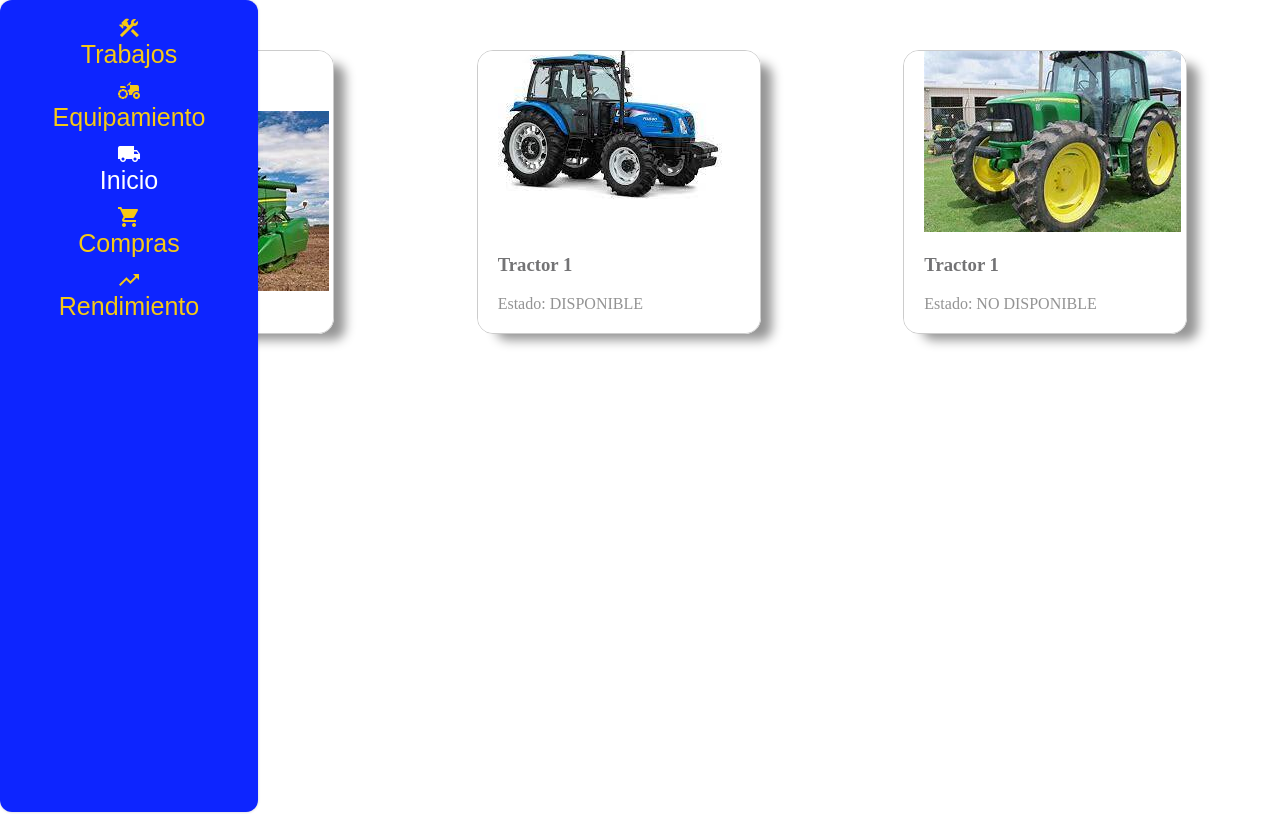
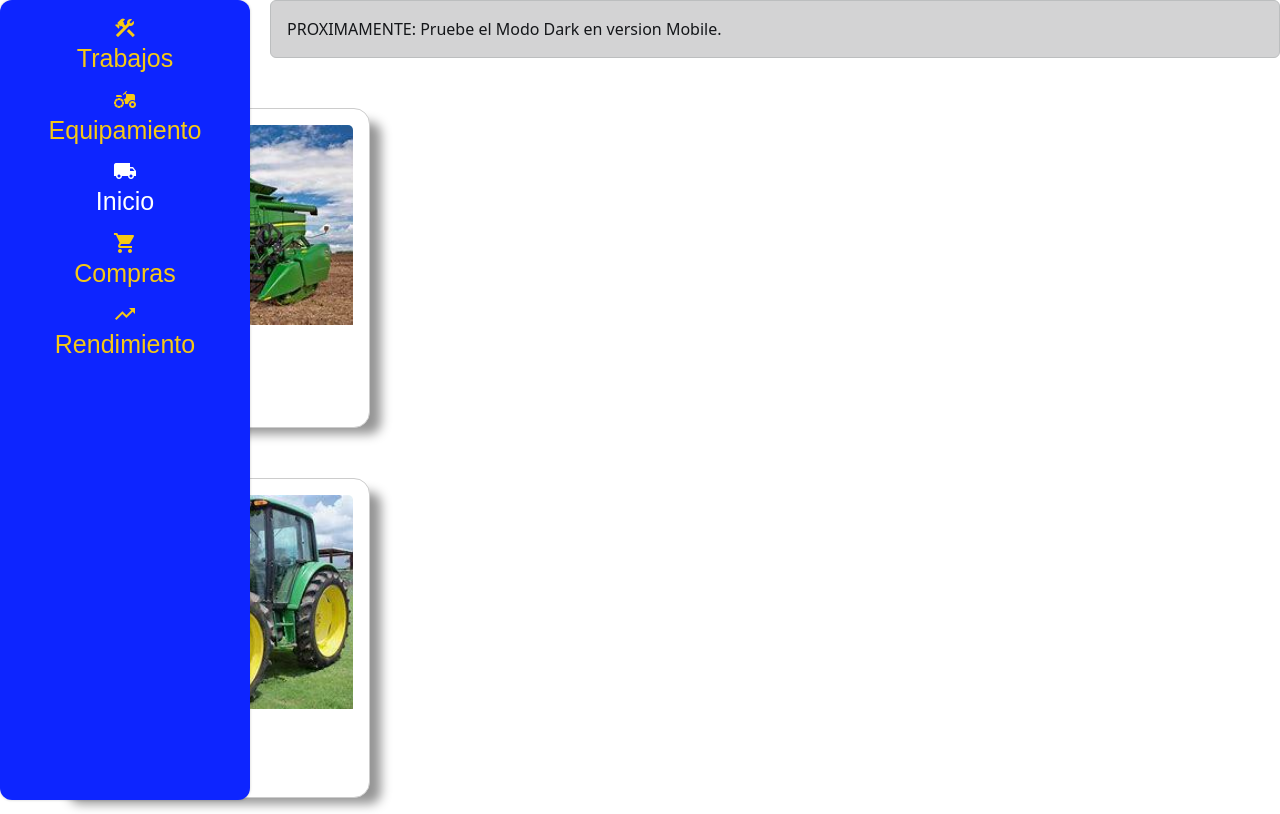
Before and after one commit to FedericoMontero/MaquinariaRuralCoder, a plain HTML site: page root/equipamiento.html in a window 1280 px wide. Shown: the top 814 px of the page. Drawn offline with nearby package versions, Linux system fonts and the light colour scheme.

Commit message:
Todo tiene algo de boostrap

```diff
--- a/root/css/style.css
+++ b/root/css/style.css
@@ -1,5 +1,9 @@
 body{
     margin: 0 0 55px;
+}
+
+footer{
+    margin-top: 50px;
 }
 
 h3{
--- a/root/equipamiento.html
+++ b/root/equipamiento.html
@@ -8,9 +8,14 @@
     <link rel="icon" href="images/favicon-32x32.png">
     <link href="https://fonts.googleapis.com/icon?family=Material+Icons"
       rel="stylesheet">
+      <link href="https://cdn.jsdelivr.net/npm/bootstrap@5.2.0-beta1/dist/css/bootstrap.min.css" rel="stylesheet" integrity="sha384-0evHe/X+R7YkIZDRvuzKMRqM+OrBnVFBL6DOitfPri4tjfHxaWutUpFmBp4vmVor" crossorigin="anonymous">
+
     <link rel="stylesheet" href="css/style.css">
 </head>
 <body>
+    <div id="alerta" class="alert alert-dark" role="alert">
+        PROXIMAMENTE: Pruebe el Modo Dark en version Mobile.
+      </div>
 <nav class="nav">
         <a class="nav__link" href="trabajos.html">
             <i class="material-icons nav__icon">construction</i>
@@ -34,34 +39,38 @@
         </a>
 </nav>
 
-    <section class="cards">
-        <article class="card">
-            <div class="card_content">
-                <h3 class="card_titulo">Tractor 1 </h3>
-                <img src="../root/images/tractor-2.jpg" alt="" srcset="">
-                <span class="card_subtitulo">Estado: DISPONIBLE</span>
-            </div>
-        </article>
-        <article class="card">
-            <div class="card_content">
-                <img src="../root/images/tractor-3.jpg" alt="" srcset="">
-                <h3 class="card_titulo">Tractor 1 </h3>
-                <span class="card_subtitulo">Estado: DISPONIBLE</span>
-            </div>
-        </article>
-        <article class="card">
-            <div class="card_content">
-                <img src="../root/images/tractor-1.jpg" alt="" srcset="">
-                <h3 class="card_titulo">Tractor 1 </h3>
-                <span class="card_subtitulo">Estado: NO DISPONIBLE</span>
-            </div>
-        </article>
-    </section>
+<div class="card" style="width: 20rem; height: 20rem;">
+    <img class="card-img-top" src="../root/images/tractor-2.jpg" alt="Card image cap">
+    <div class="card-body">
+      <p class="card-text">DISPONIBLE</p>
+    </div>
+  </div>
+
+  <div class="card" style="width: 20rem; height: 20rem;">
+    <img class="card-img-top" src="../root/images/tractor-1.jpg" alt="Card image cap">
+    <div class="card-body">
+      <p class="card-text">EN MANTENIMIENTO</p>
+    </div>
+  </div>
+  <div class="card" style="width: 20rem; height: 20rem;">
+    <img class="card-img-top" src="../root/images/tractor-1.jpg" alt="Card image cap">
+    <div class="card-body">
+      <p class="card-text">DISPONIBLE</p>
+    </div>
+  </div>
+
+
+
 <footer>
     <p>Hecho con &#128156; por Fede &#128584;</p>
     <p>Síguenos en <a href=”#”>Facebook</a></p>
     <p>Síguenos en <a href=”#”>Instagram</a></p>
     <p>Síguenos en <a href=”#”>Linkedin</a></p>
 </footer>
+<script src="https://cdn.jsdelivr.net/npm/@popperjs/core@2.11.5/dist/umd/popper.min.js" integrity="sha384-Xe+8cL9oJa6tN/veChSP7q+mnSPaj5Bcu9mPX5F5xIGE0DVittaqT5lorf0EI7Vk" crossorigin="anonymous"></script>
+<script src="https://cdn.jsdelivr.net/npm/bootstrap@5.2.0-beta1/dist/js/bootstrap.min.js" integrity="sha384-kjU+l4N0Yf4ZOJErLsIcvOU2qSb74wXpOhqTvwVx3OElZRweTnQ6d31fXEoRD1Jy" crossorigin="anonymous"></script>
+<script src="https://cdn.jsdelivr.net/npm/bootstrap@5.2.0-beta1/dist/js/bootstrap.bundle.min.js" integrity="sha384-pprn3073KE6tl6bjs2QrFaJGz5/SUsLqktiwsUTF55Jfv3qYSDhgCecCxMW52nD2" crossorigin="anonymous"></script>
+<script src="http://ajax.googleapis.com/ajax/libs/jquery/1.7.1/jquery.min.js" type="text/javascript"></script>
+
 </body>
 </html>
```
Also changed, not shown: root/index.html (+9 -0 lines), root/rendimiento.html (+10 -0 lines), root/trabajos.html (+15 -2 lines).
